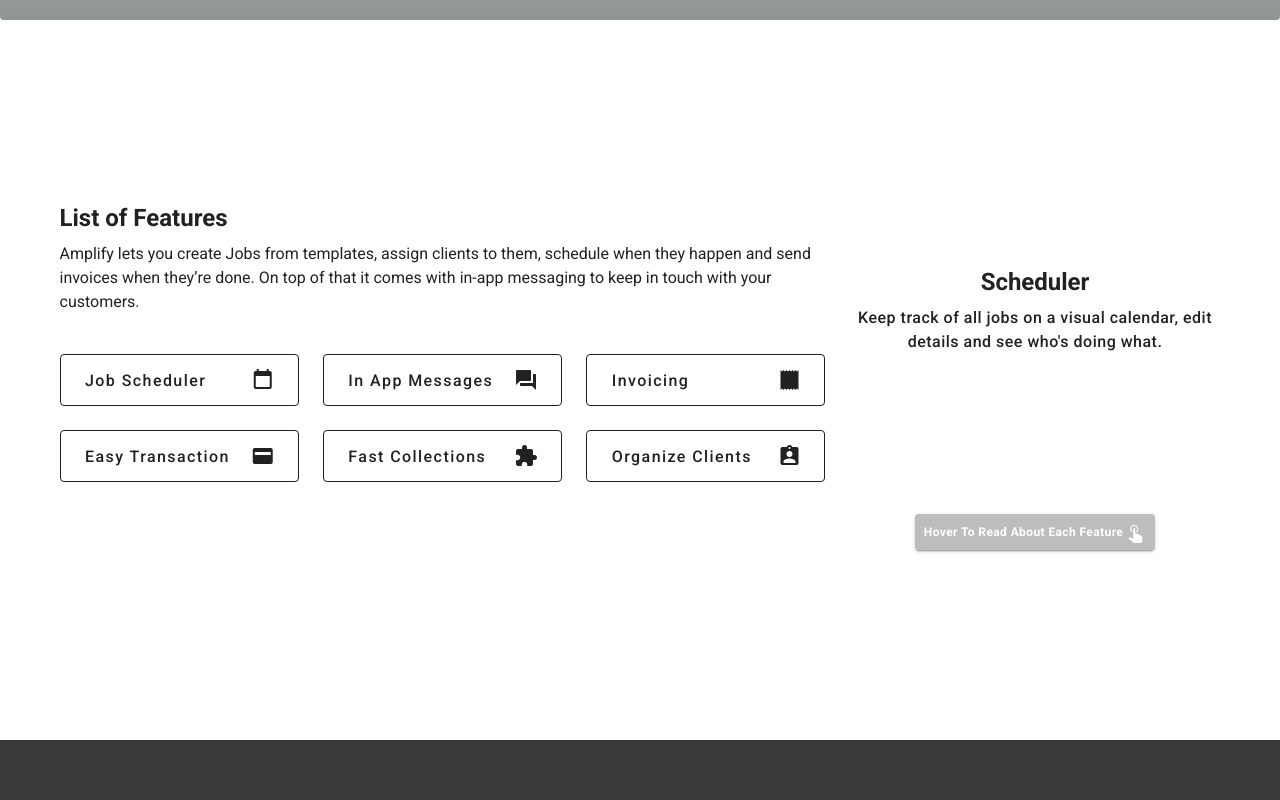
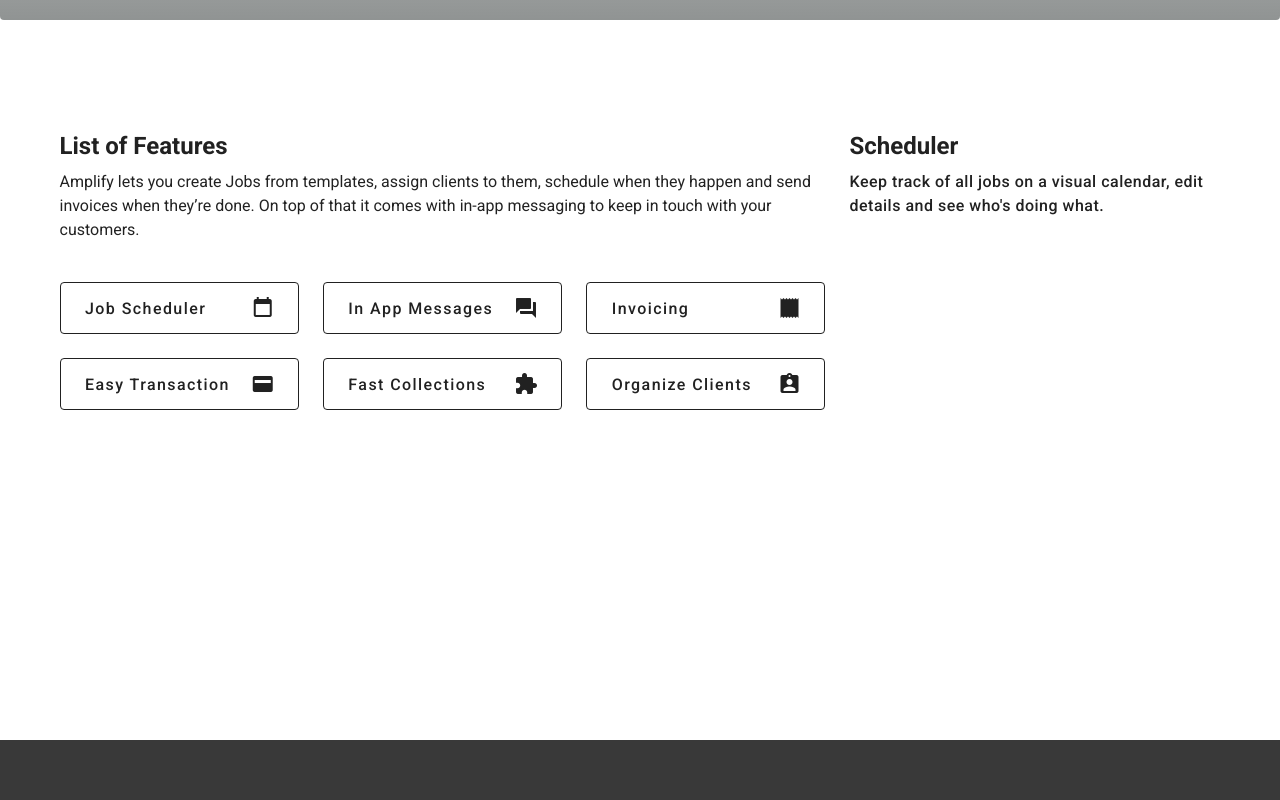
Before and after one commit to amplify-technologies/lawns-website, a Vue app: page / in a window 1280 px wide. Shown: the part 780-1580 px from the top of the page. Built offline with nearby package versions, Linux system fonts and the light colour scheme.

Commit message:
adds Funtional carousel with every feature accessable

```diff
--- a/src/components/home/FeaturesPage.vue
+++ b/src/components/home/FeaturesPage.vue
@@ -35,6 +35,7 @@
                     outlined
                     class="text-capitalize"
                     x-large
+                    @click="carousel=0"
                   >
                     Job Scheduler
                     <v-spacer></v-spacer>
@@ -48,6 +49,7 @@
                     outlined
                     class="text-capitalize"
                     x-large
+                    @click="carousel=1"
                   >
                     In App Messages
                     <v-spacer></v-spacer>
@@ -61,6 +63,7 @@
                     outlined
                     class="text-capitalize"
                     x-large
+                    @click="carousel=2"
                   >
                     Invoicing
                     <v-spacer></v-spacer>
@@ -74,6 +77,7 @@
                     outlined
                     class="text-capitalize"
                     x-large
+                    @click="carousel=3"
                   >
                     Easy Transaction
                     <v-spacer></v-spacer>
@@ -87,6 +91,7 @@
                     outlined
                     class="text-capitalize"
                     x-large
+                    @click="carousel=4"
                   >
                     Fast Collections
                     <v-spacer></v-spacer>
@@ -100,6 +105,7 @@
                     outlined
                     class="text-capitalize"
                     x-large
+                    @click="carousel=5"
                   >
                     Organize Clients
                     <v-spacer></v-spacer>
@@ -111,62 +117,71 @@
 
           </v-card>
         </v-col>
+
         <v-col
           md="4"
         >
-          <v-card
-            flat
-            color="transparent"
-            class="pt-16 text-center"
+          <v-carousel
+            vertical
+            :show-arrows="false"
+            hide-delimiter-background
+            hide-delimiters
+            v-model="carousel"
           >
 
-            <p
-              class="text-h5 mb-2 font-weight-bold"
+            <v-carousel-item
+              v-for="(item, i) in features"
+              :key="i"
             >
-              Scheduler
-            </p>
+              <p class="text-h5 mb-2 font-weight-bold">
+                {{ item.title }}
+              </p>
+              <p class="text-body-1 font-weight-medium">
+                {{ item.desc }}
+              </p>
+            </v-carousel-item>
 
-            <p
-              class="text-body-1 font-weight-medium"
-            >
-              Keep track of all jobs on a visual calendar, edit details and see who's doing what.
-            </p>
-
-
-          </v-card>
-        </v-col>
-
-      </v-row>
-      <v-row>
-        <v-col
-          offset-md="8"
-          justify="center"
-        >
-          <v-card
-            class="text-center"
-            flat
-            color="transparent"
-          >
-            <v-card-actions>
-              <v-spacer></v-spacer>
-              <v-btn
-                color="grey lighten-1"
-                class="white--text text-caption font-weight-bold text-capitalize"
-              >
-                Hover to read about each feature
-                <v-icon>mdi-gesture-tap</v-icon>
-              </v-btn>
-              <v-spacer></v-spacer>
-            </v-card-actions>
-          </v-card>
+          </v-carousel>
         </v-col>
       </v-row>
+
     </v-container>
   </v-img>
 </template>
 
 <script>
 export default {
-  name: "featuresPage"
+  name: "featuresPage",
+  data() {
+    return {
+      features: {
+        scheduler: {
+          title: "Scheduler",
+          desc: "Keep track of all jobs on a visual calendar, edit details and see who's doing what."
+        },
+        in_app_msg: {
+          title: "In App Messages",
+          desc: "s"
+        },
+        invoicing: {
+          title: "Invoicing",
+          desc: "a"
+        },
+        easy_trans: {
+          title: "Easy Transaction",
+          desc: "f"
+        },
+        fast_col: {
+          title: "Fast Collections",
+          desc: "e"
+        },
+        organize: {
+          title: "Organize Clients",
+          desc: "4"
+        }
+      },
+      carousel: 0
+    }
+  }
 }
 </script>
```
